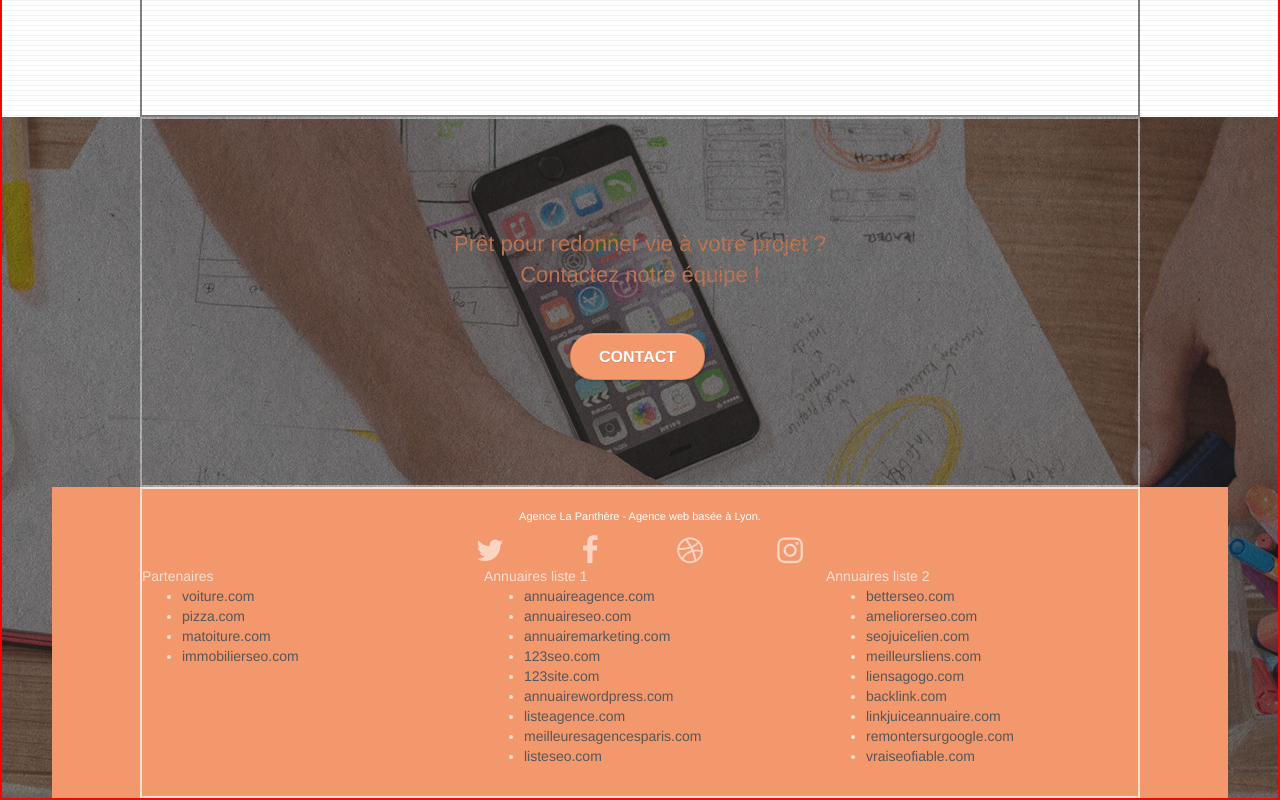
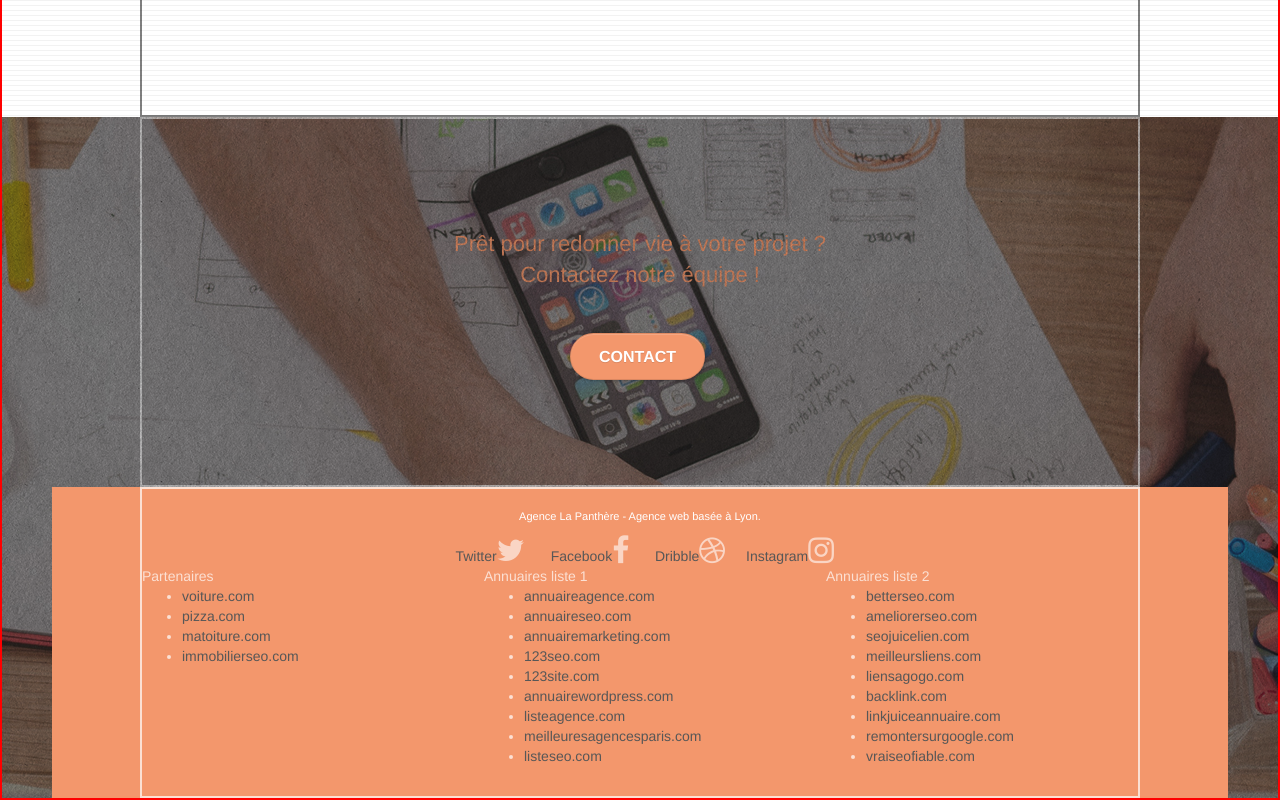
Before and after one commit to MpnAlice/la-panthere, a plain HTML site: page index.html in a window 1280 px wide. Shown: the part 2778-3578 px from the top of the page. Drawn offline with Linux system fonts and the light colour scheme.

Commit message:
adding titles to social media links

```diff
--- a/index.html
+++ b/index.html
@@ -1,9 +1,8 @@
 <!doctype html>
-<html lang="fr"> <!--correction of the language-->
+<html lang="fr">
 <head>
     <meta charset="utf-8">
 	<meta name="description" content="La panthère,la meilleure entreprise de webdesign à Lyon,l'expertise dans la création de sites web au service de votre succès! ">
-    <!--description de la page de la page d'accueil-->
 	<meta name="viewport" content="width=device-width, initial-scale=1.0, viewport-fit=cover">
 
     <link rel="shortcut icon" type="image/png" href="favicon.jpg">
@@ -19,7 +18,7 @@
 	<script src="./js/jquery.touchSwipe.js" defer></script>
 	<script src="./js/gmaps.js"></script>
 
-    <title>La panthère,meilleure entreprise de web design à Lyon</title><!--1présence d'un point dans la balise titre--> <!--3nommer-les url avec des noms compréhensibles-->
+    <title>La panthère,meilleure entreprise de web design à Lyon</title>
 
 
 <!-- Analytics -->
@@ -310,25 +309,25 @@
 					<div class="col-sm-3">
 						<div class="text-center">
 							<!--twitter.com-->
-							<a class="social" href="https://twitter.com/?lang=fr"><span class="fa fa-twitter icon-md"></span></a>
+							<a class="social" href="https://twitter.com/?lang=fr">Twitter<span class="fa fa-twitter icon-md"></span></a>
 						</div>
 					</div>
 					<div class="col-sm-3">
 						<div class="text-center">
 							<!--facebook.com-->
-							<a class="social" href="https://fr-fr.facebook.com/"><span class="fa fa-facebook icon-md"></span></a>
+							<a class="social" href="https://fr-fr.facebook.com/">Facebook<span class="fa fa-facebook icon-md"></span></a>
 						</div>
 					</div>
 					<div class="col-sm-3">
 						<div class="text-center">
 							<!--dribble.com-->
-							<a class="social" href="https://dribbble.com/"><span class="fa fa-dribbble icon-md"></span></a>
+							<a class="social" href="https://dribbble.com/">Dribble<span class="fa fa-dribbble icon-md"></span></a>
 						</div>
 					</div>
 					<div class="col-sm-3">
 						<div class="text-center">
 							<!--instagram.com-->
-							<a class="social" href="https://www.instagram.com/?hl=fr"><span class="fa fa-instagram icon-md"></span></a>
+							<a class="social" href="https://www.instagram.com/?hl=fr">Instagram<span class="fa fa-instagram icon-md"></span></a>
 						</div>
 					</div>
 
```
